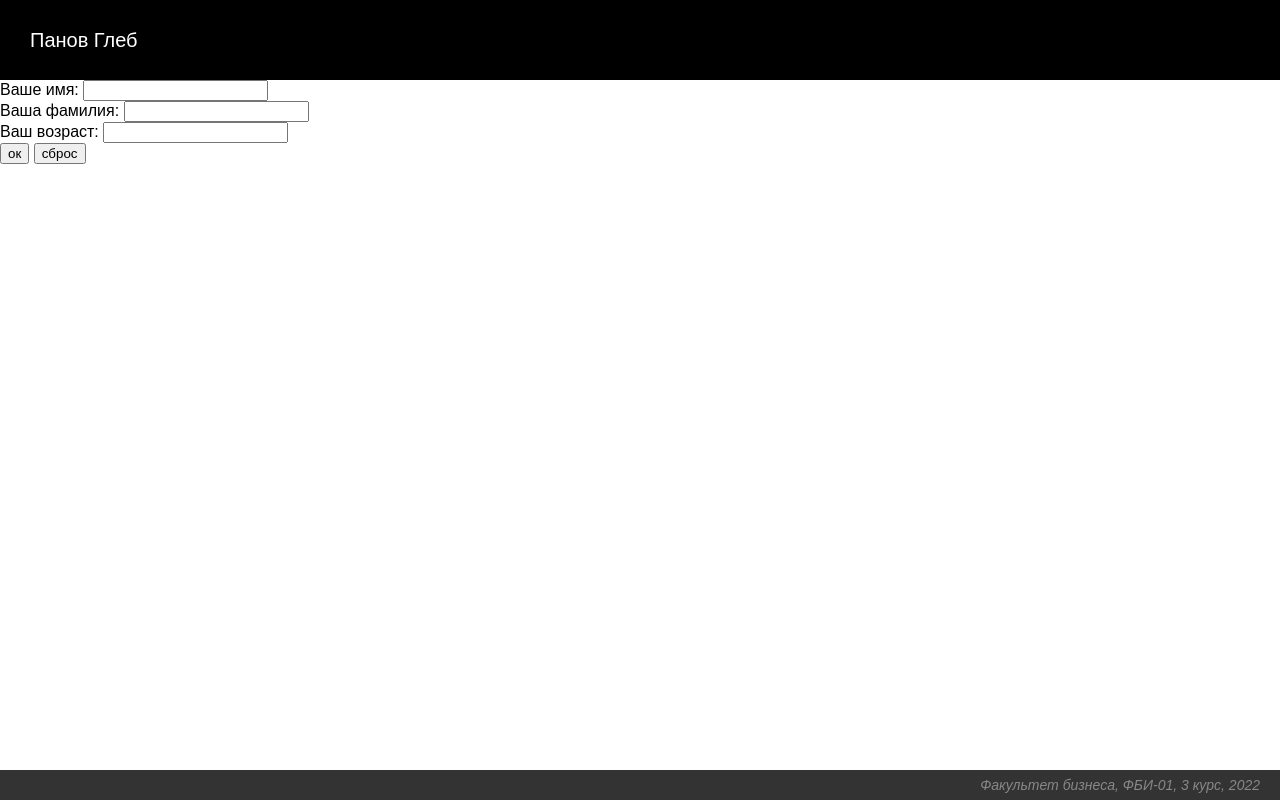
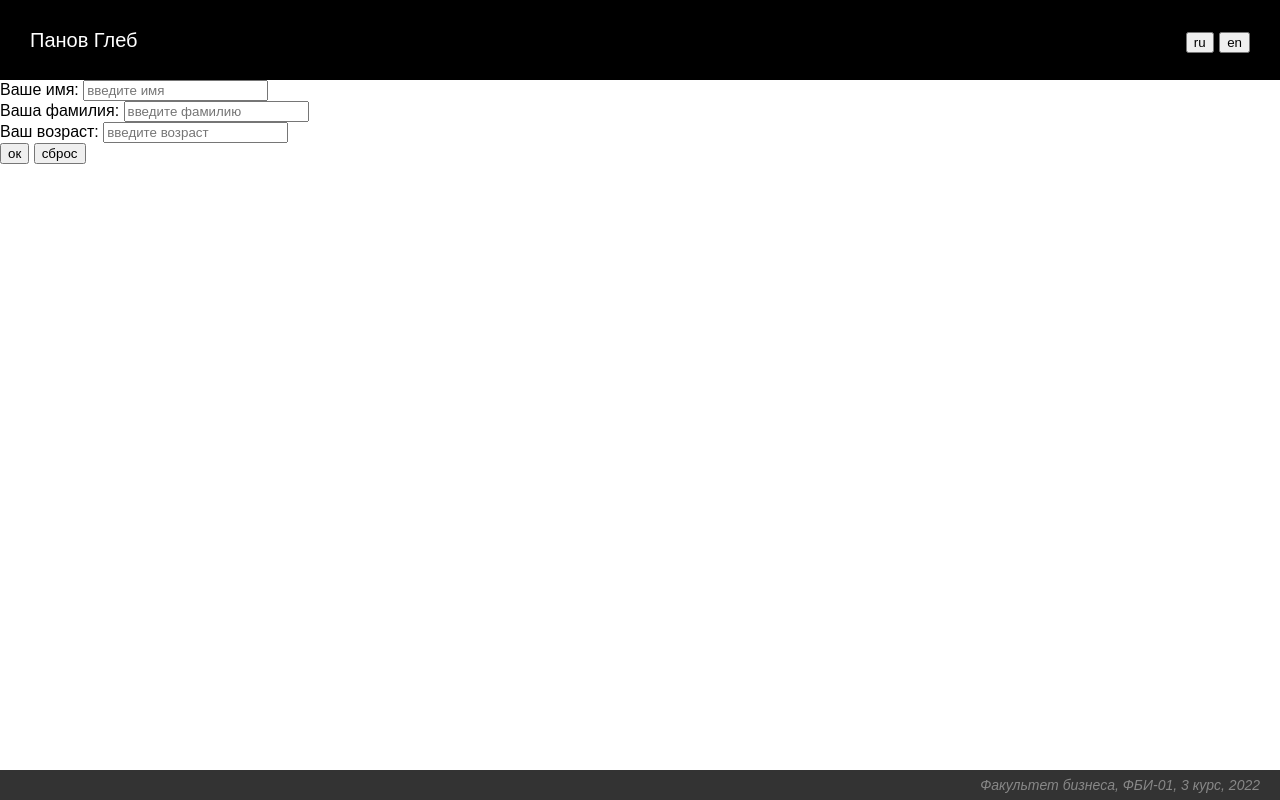
Before and after one commit to Globesterneo/web-programminglabs, a plain HTML site: page lab6.html in a window 1280 px wide. Drawn offline with Linux system fonts and the light colour scheme.

Commit message:
Переводы

```diff
--- a/lab6.css
+++ b/lab6.css
@@ -24,3 +24,8 @@ body {
     left: 0;
     right: 0;
 }
+.header .language {
+    position: absolute;
+    right: 30px;
+    top: 0px;
+}
--- a/lab6.html
+++ b/lab6.html
@@ -9,36 +9,41 @@
 
             let x = 33;
             let s = 'яблоки';
-            let if = 17;
+            //let if = 17;
             console.log('x=', x, 's=', s);
         </script>
+        <script src="lab6.js"></script>
     </head>
     <body>
         <div class="header">
-            Панов Глеб
+            <div id="student">Панов Глеб</div>
+            <div class="language">
+                <input type="button" value="ru" onclick="setRussian()">
+                <input type="button" value="en" onclick="setEnglish()">
+            </div>
         </div>
 
         <div class="content">
             <form>
                 <div>
                     <div>
-                        <span>Ваше имя</span>: <input type="text">
+                        <span id="your-name">Ваше имя</span>: <input type="text" id="input-name" placeholder="введите имя">
                     </div>
                     <div>
-                        <span>Ваша фамилия</span>: <input type="text">
+                        <span id="your-surname">Ваша фамилия</span>: <input type="text" id="input-surname" placeholder="введите фамилию">
                     </div>
                     <div>
-                        <span>Ваш возраст</span>: <input type="number">
+                        <span id="your-age">Ваш возраст</span>: <input type="number" id="input-age" placeholder="введите возраст">
                     </div>
                     <div>
-                        <input type="button" value="ок">
-                        <input type="reset" value="сброс">
+                        <input type="button" value="ок" id="ok-button">
+                        <input type="reset" value="сброс" id="reset-button">
                     </div>
                 </div>
             </form>
         </div>
 
-        <div class="footer">
+        <div class="footer" id="footer">
             Факультет бизнеса, ФБИ-01, 3 курс, 2022
         </div>
     </body>
--- a/lab6.js
+++ b/lab6.js
@@ -0,0 +1,39 @@
+function setRussian() {
+    let name = document.getElementById('student');
+    name.innerHTML = 'Панов Глеб'
+
+    let footer = document.getElementById('footer');
+    footer.innerHTML = 'Факультет бизнеса, ФБИ-01, 3 курс, 2022';
+
+    document.getElementById('your-name').innerHTML = 'Ваше имя';
+    document.getElementById('input-name').placeholder = 'введите имя';
+
+    document.getElementById('your-surname').innerHTML = 'Ваша фамилия';
+    document.getElementById('input-surname').placeholder = 'введите фамилию';
+
+    document.getElementById('your-age').innerHTML = 'Ваш возраст';
+    document.getElementById('input-age').placeholder = 'введите возраст';
+
+    document.getElementById('ok-button').value = 'ок';
+    document.getElementById('reset-button').value = 'сброс';
+}
+
+function setEnglish() {
+    let name = document.getElementById('student');
+    name.innerHTML = 'Panov Gleb';
+
+    let footer = document.getElementById('footer');
+    footer.innerHTML = 'Faculty of Business, FBI-01, 3rd year, 2022';
+
+    document.getElementById('your-name').innerHTML = 'Your name';
+    document.getElementById('input-name').placeholder = 'enter your name';
+
+    document.getElementById('your-surname').innerHTML = 'Your surname';
+    document.getElementById('input-surname').placeholder = 'enter your surname';
+
+    document.getElementById('your-age').innerHTML = 'Your age';
+    document.getElementById('input-age').placeholder = 'enter your age';
+
+    document.getElementById('ok-button').value = 'ok';
+    document.getElementById('reset-button').value = 'reset';
+}
```
